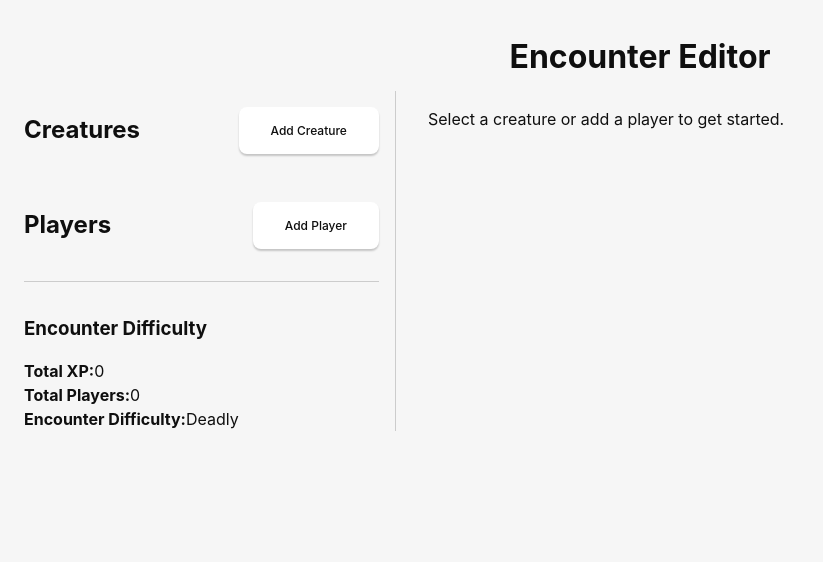
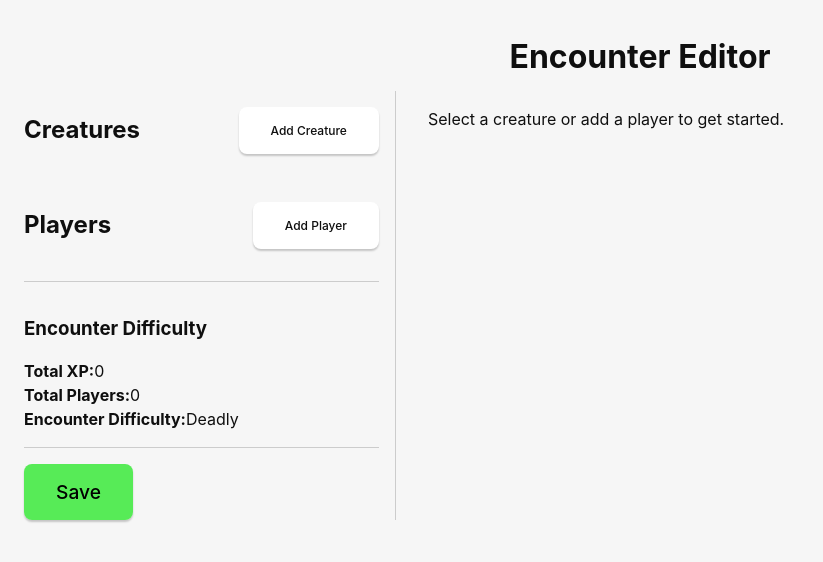
Before and after one commit to Ramleton/encounter-builder, a React (Vite) app: page /#/editor in a window 1280 px wide. Shown: the top 562 px of the page, without its empty margins (0-823 px from the left). Built offline with nearby package versions, Linux system fonts and the light colour scheme.

Commit message:
Started adding save functionality

```diff
--- a/src/pages/Editor.css
+++ b/src/pages/Editor.css
@@ -15,7 +15,9 @@
 
 .difficulty-container {
 	border-top: 1px solid #ccc;
-	padding-top: 1rem;
+	border-bottom: 1px solid #ccc;
+	padding: 1rem 0;
+	margin: 1rem 0;
 	display: flex;
 	flex-direction: column;
 }
@@ -48,3 +50,8 @@
 	font-size: 0.75rem;
 	padding: 0.5rem 1rem;
 }
+
+.save-button {
+	background-color: rgba(8, 230, 8, 0.667);
+	color: black;
+}
--- a/src/pages/Editor.tsx
+++ b/src/pages/Editor.tsx
@@ -57,6 +57,10 @@ function Editor() {
 		}
 		setShowPlayerForm(false);
 		setEditIndex(null);
+	}
+
+	const handleSaveEncounter = () => {
+		console.log("saving")
 	}
 
 	return (
@@ -137,6 +141,7 @@ function Editor() {
 							<strong>Encounter Difficulty:</strong>{calcEncounterDifficulty(enemies, players)}
 						</span>
 					</div>
+					<button className="save-button" onClick={handleSaveEncounter}>Save</button>
 				</div>
 				<div className="enemy-form-panel">
 					{showForm ? (
```
